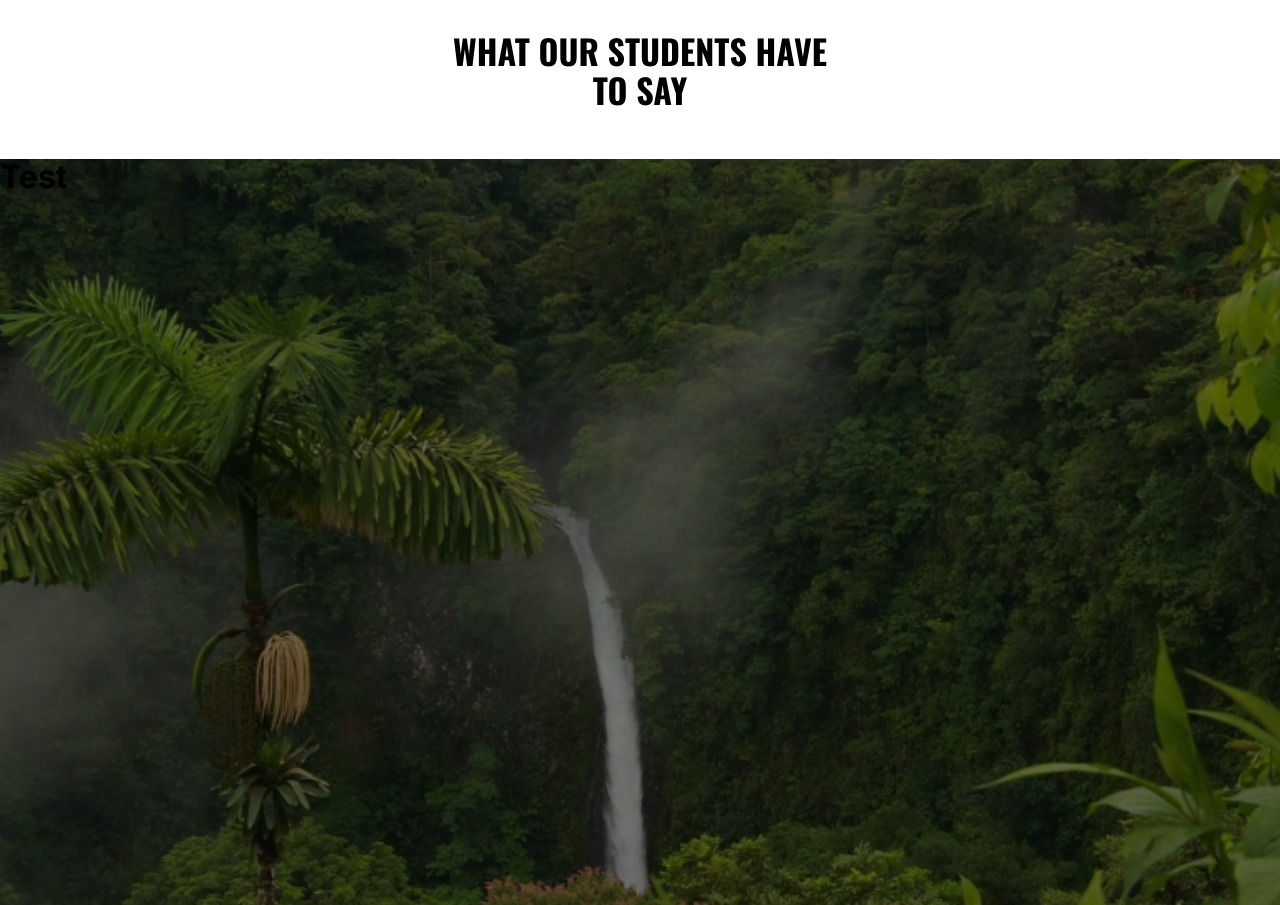
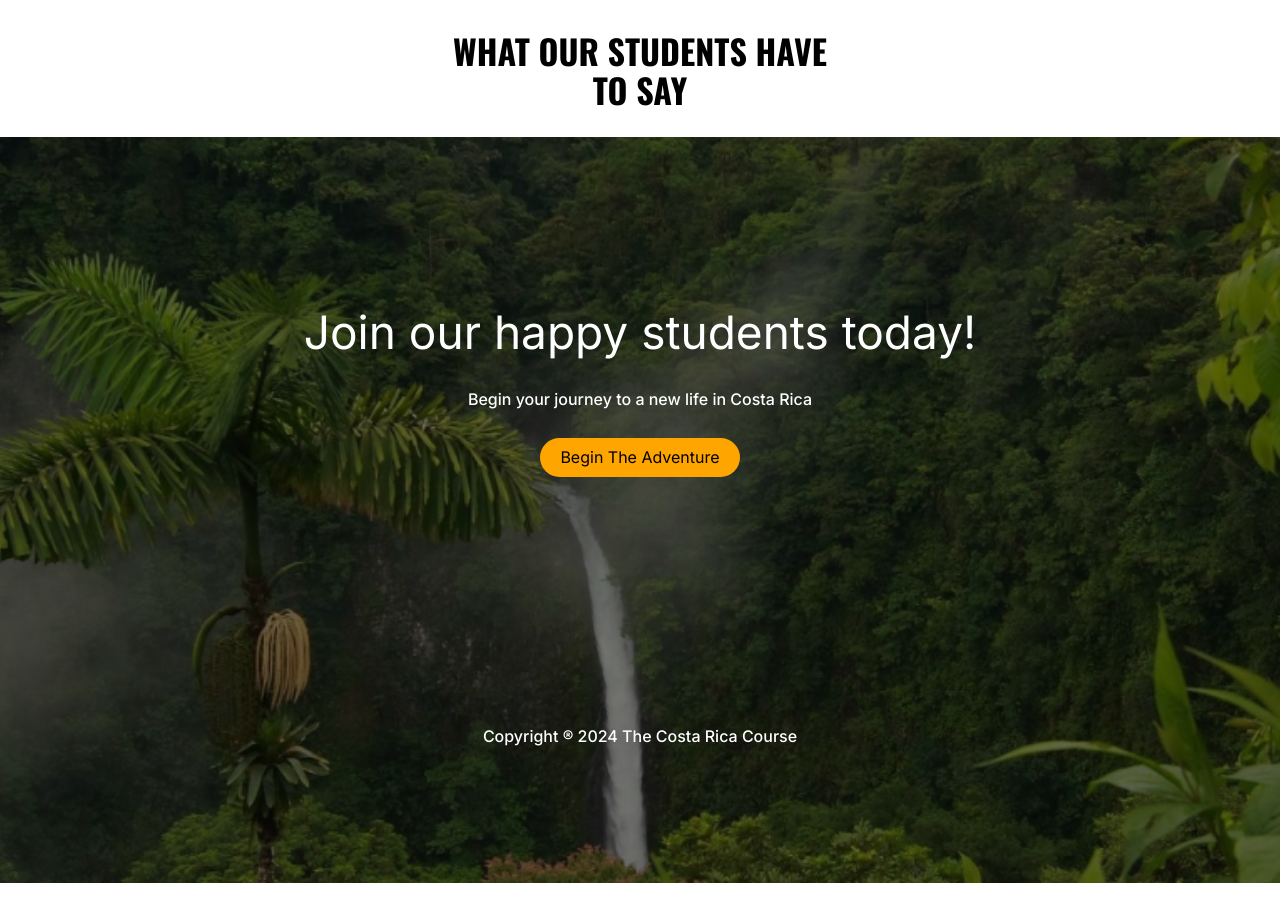
Before and after one commit to BrianKendalBucek/costa-rica-course, a Next.js app in the folder costa-rica-course/: page / in a window 1280 px wide. Shown: the part 2880-3785 px from the top of the page. After the commit the page ends 3763 px from the top, so only its background shows below. Built offline with nearby package versions, Linux system fonts and the light colour scheme.

Commit message:
footer structure complete

```diff
--- a/costa-rica-course/src/components/Footer.module.scss
+++ b/costa-rica-course/src/components/Footer.module.scss
@@ -5,4 +5,32 @@
   background-repeat: no-repeat;
   background-size: cover;
   background-position: center center;
+
+  display: flex;
+  flex-direction: column;
+  justify-content: center;
+  align-items: center;
+
+  h1 {
+    color: white;
+    font-size: 46px;
+    font-weight: 400;
+  }
+
+  p {
+    color: white;
+    font-weight: 500;
+  }
+
+  button {
+    margin-top: 30px;
+    padding: 10px 20px;
+    border-radius: 25px;
+    background-color: orange;
+    border: none;
+  }
+
+  .copyright {
+    margin-top: 250px;
+  }
 }
--- a/costa-rica-course/src/components/Footer.tsx
+++ b/costa-rica-course/src/components/Footer.tsx
@@ -6,7 +6,10 @@ import styles from './Footer.module.scss';
 const Footer: React.FC = () => {
   return (
     <footer className={styles.footer}>
-      <h1>Test</h1>
+      <h1>Join our happy students today!</h1>
+      <p>Begin your journey to a new life in Costa Rica</p>
+      <button>Begin The Adventure</button>
+      <p className={styles.copyright}>Copyright ® 2024 The Costa Rica Course</p>
     </footer>
   );
 };
```
